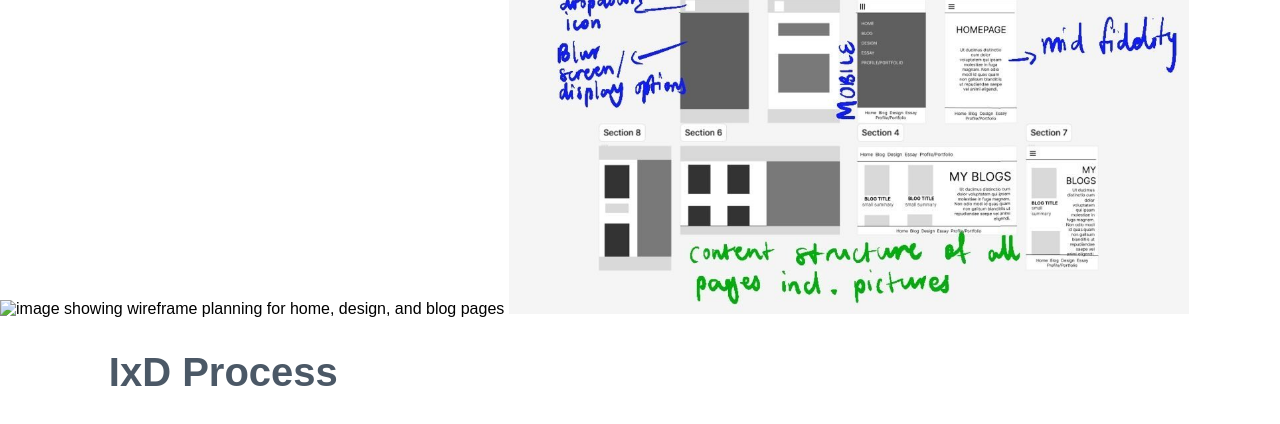
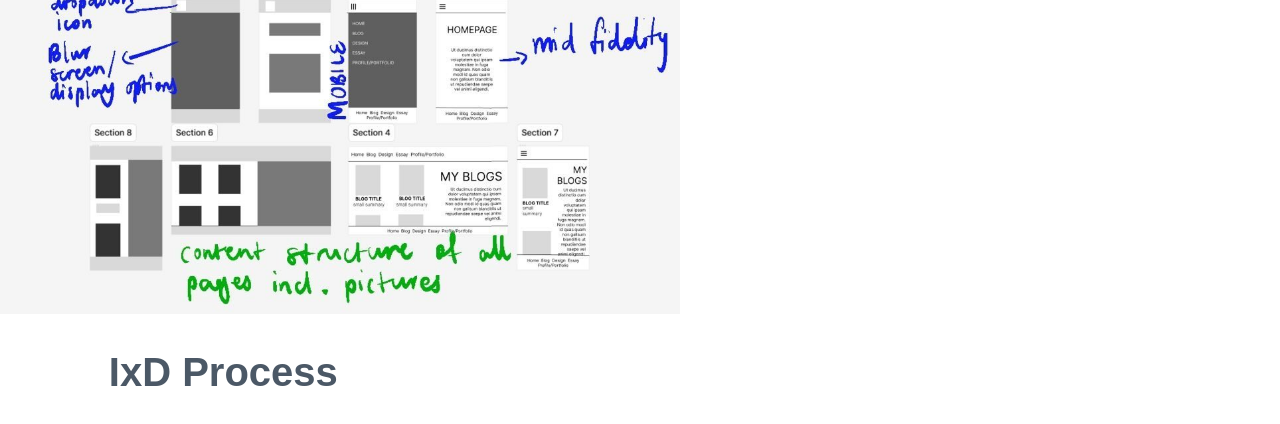
Before and after one commit to Wits-Digital-Arts-Interactive-Media/WSOA3028A2128875, a plain HTML site: page design/design.html in a window 1280 px wide. Shown: the part 705-1129 px from the top of the page. Drawn offline with Linux system fonts and the light colour scheme; files whose address does not match are found by name.

Commit message:
Update design.html
somethings broken

```diff
--- a/design/design.html
+++ b/design/design.html
@@ -32,8 +32,7 @@
             and other information will go. The darker shades will indicate information. The darkest shade or black, will show the blog post images.
         </p>
         <picture>
-            <img src="../Images/Screenshot 2024-03-16 214739.png 2024-03-16 214739.png" style="max-width: 60vw; max-height: 60vh;" alt="image showing wireframe planning for home, design, and blog pages">
-            <img src="../Images/439678560_372471402432776_265309622643653398_n.jpg" style="max-width: 60vw; max-height: 60vh;" alt="image showing annotated wireframe planning for home, design, and blog pages">
+           <img src="../Images/439678560_372471402432776_265309622643653398_n.jpg" style="max-width: 60vw; max-height: 60vh;" alt="image showing annotated wireframe planning for home, design, and blog pages">
         </picture>
         <h2>IxD Process</h2>
         <p>
```
